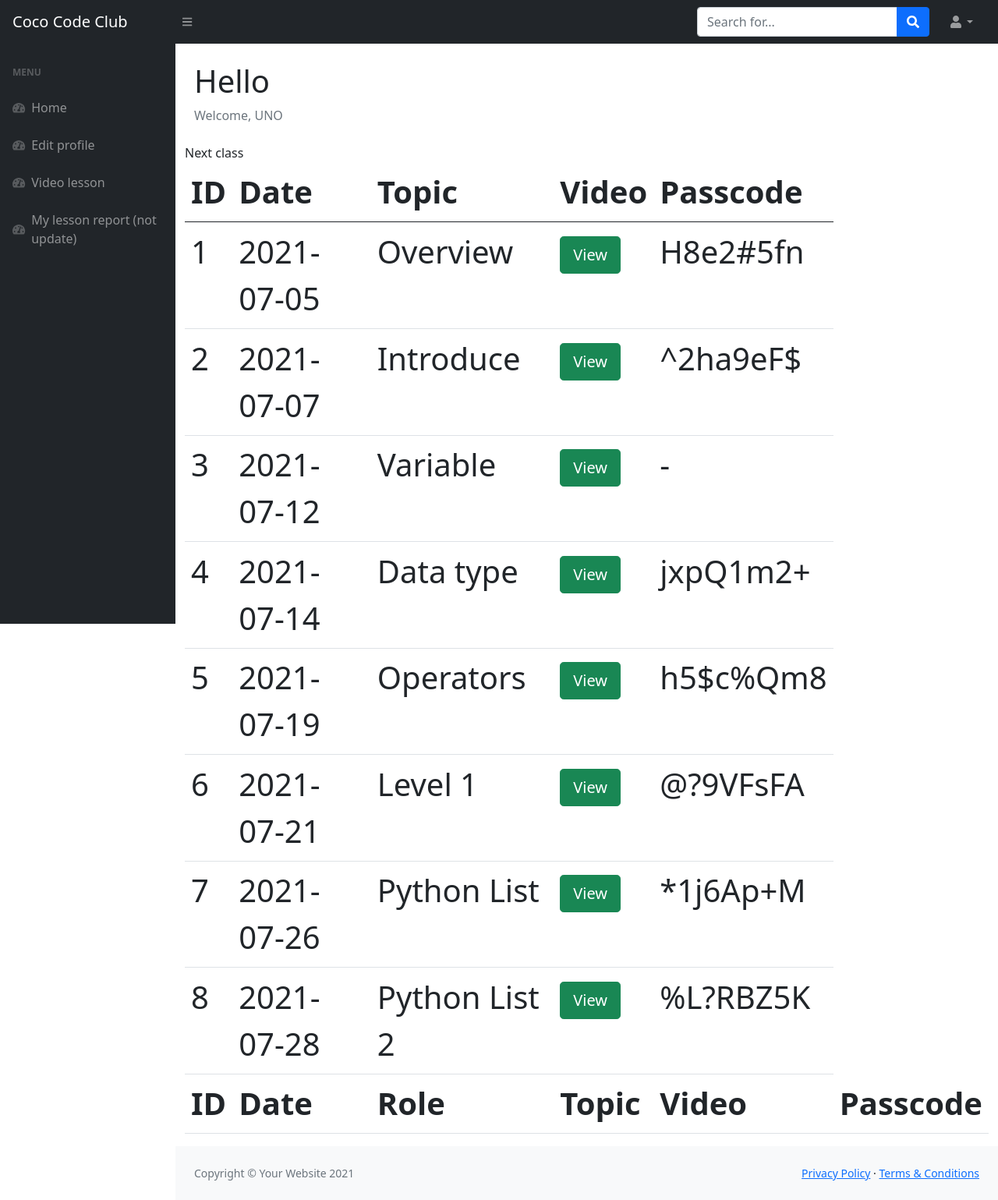
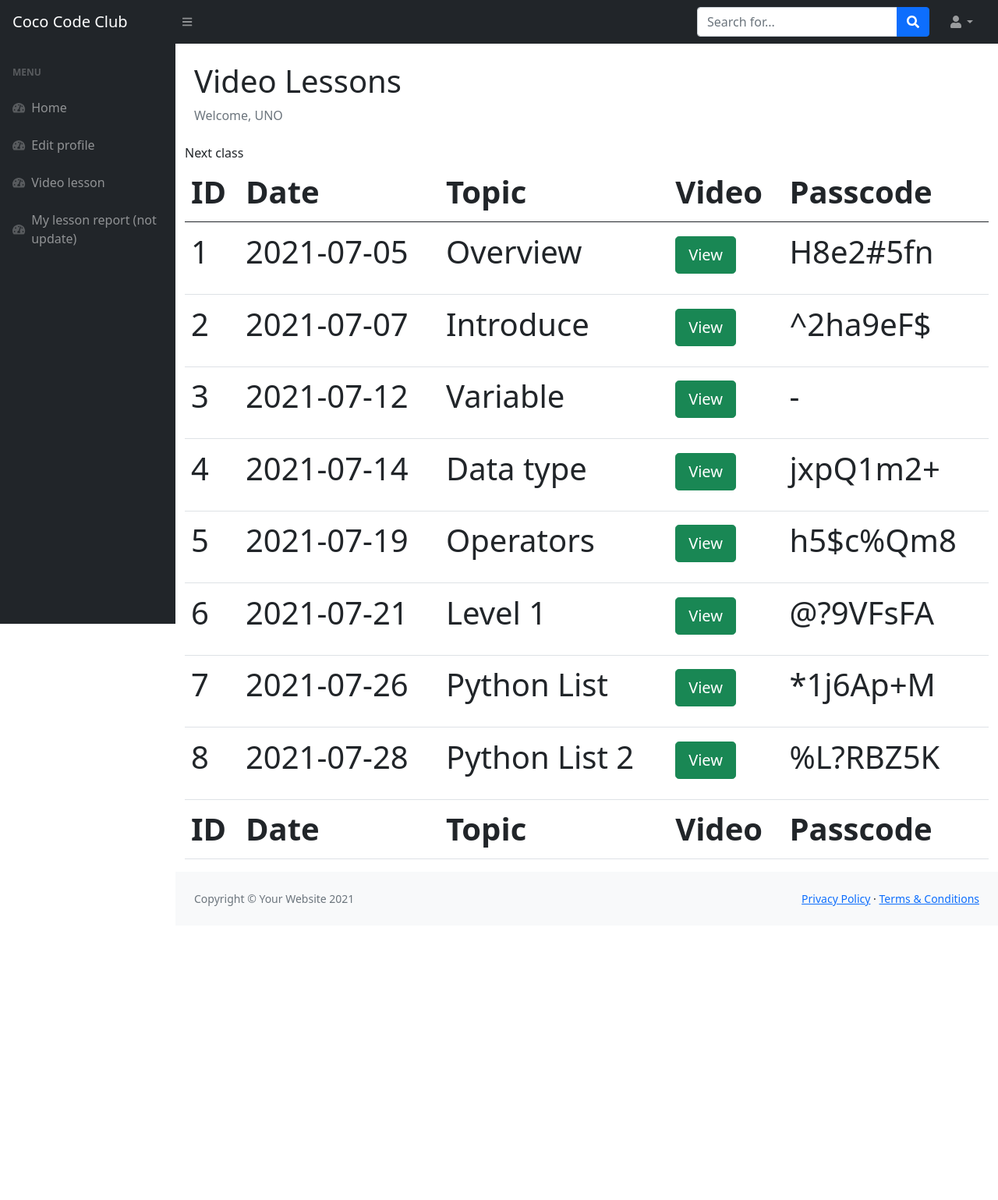
Before and after one commit to nackzess/web, a PHP site: page /tour/video.php in a window 1280 px wide. Shown: the whole page at 78% size. After the commit the page ends 1162 px from the top, so only its background shows below. Run offline with PHP 8.4, Linux system fonts and the light colour scheme; a user stored in the database is signed in; data comes from the database, SQL or seed files in the repository; some libraries are stand-ins or nearby versions.

Commit message:
fix size table

```diff
--- a/video.php
+++ b/video.php
@@ -63,7 +63,7 @@
     <div id="layoutSidenav_content">
         <main>
             <div class="container-fluid px-4">
-                <h1 class="mt-4">Hello</h1>
+                <h1 class="mt-4">Video Lessons</h1>
                 <ol class="breadcrumb mb-4">
                     <li class="breadcrumb-item active"><?php if(isset($_SESSION['id'])) { ?>
                 Welcome, <?php echo $result_std['nickname']; }
@@ -102,11 +102,11 @@
                                                     $vdo = $row['link_video'];
                                         ?>
                                                 <tr>
-                                                    <td><?php echo $row['id']; ?></td>
-                                                    <td><?php echo  $row['date']; ?></td>
-                                                    <td><?php echo $row['topic']; ?></td>
+                                                    <td><p><?php echo $row['id']; ?></p></td>
+                                                    <td><p><?php echo  $row['date']; ?></p></td>
+                                                    <td><p><?php echo $row['topic']; ?></p></td>
                                                     <td><a href="<?php echo $vdo ?>"><button type="button" class="btn btn-success btn-lg" >View</button></a></td>
-                                                    <td><?php echo $passcode = $row['passcode']; ?></td>
+                                                    <td><p><?php echo $passcode = $row['passcode']; ?></p></td>
                                                 <tr>
 
                                         <?php
@@ -117,7 +117,6 @@
                                             <tr>
                                                 <th>ID</th>
                                                 <th>Date</th>
-                                                <th>Role</th>
                                                 <th>Topic</th>
                                                 <th>Video</th>
                                                 <th>Passcode</th>
```
